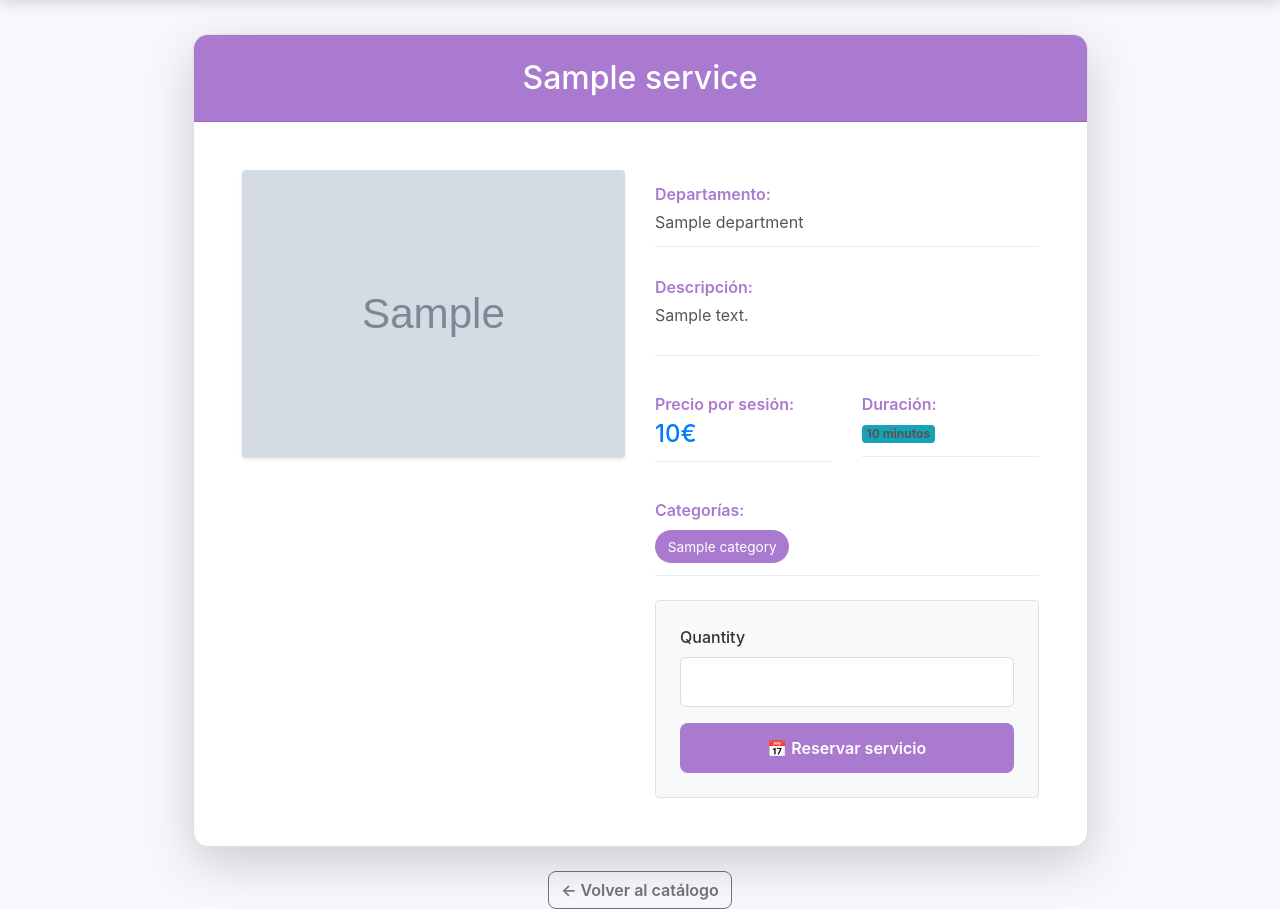
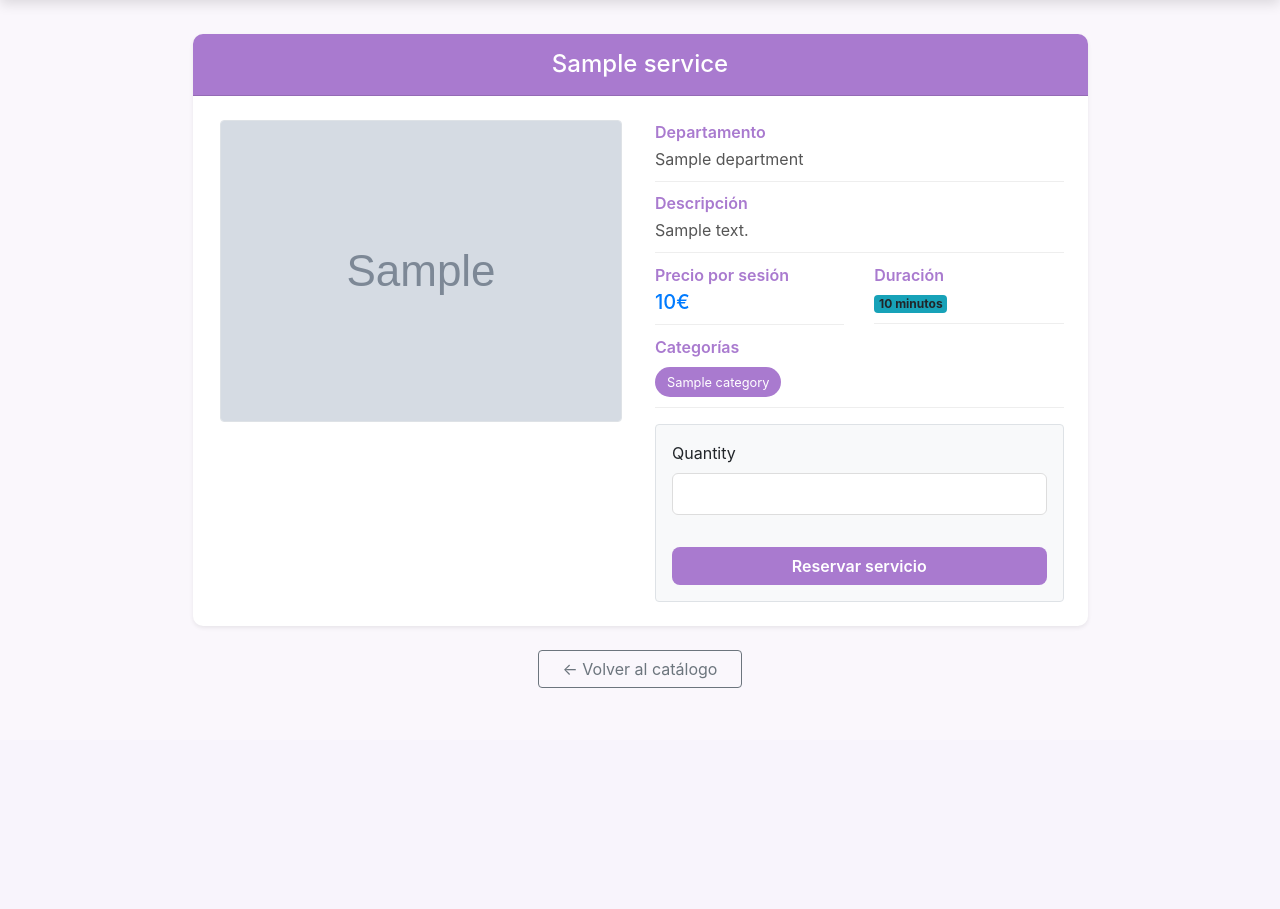
Before and after one commit to PepeCoral/orchid-cosmetics, a Django app: template src/app/templates/service/detail.html in a window 1280 px wide. Shown: the part 60-969 px from the top of the page. After the commit the page ends 748 px from the top, so only its background shows below. Run offline with Django 5.2, Linux system fonts and the light colour scheme; the template is opened without the code that fills it: most values are stand-ins (such as "Sample title", 1, 10 or a date in 2020); grey boxes marked "Sample" are stand-in pictures; form fields are guessed from the names that the template uses; some libraries are stand-ins or nearby versions.

Commit message:
style: :lipstick: modified the product and service detail view

```diff
--- a/src/app/templates/service/detail.html
+++ b/src/app/templates/service/detail.html
@@ -5,59 +5,58 @@
 <div class="container mt-4">
   <div class="row justify-content-center">
     <div class="col-md-10">
-            <div class="card shadow-lg">
-                <div class="card-header text-white text-center py-4" style="background-color: #a97acf;">
-                    <h2 class="mb-0">{{ service.name }}</h2>
+      <div class="card product-card shadow-sm">
+
+        <!-- Card header -->
+        <div class="card-header text-white text-center py-3" style="background-color: #a97acf;">
+          <h2 class="mb-0" style="font-size: 1.5rem;">{{ service.name }}</h2>
         </div>
-                <div class="card-body p-5">
-                    <div class="row">
-                        <!-- Columna izquierda - Imagen -->
-                        <div class="col-md-6">
-                            <div class="text-center">
+
+        <div class="card-body p-4">
+          <div class="row g-4">
+
+            <!-- Left column: Image -->
+            <div class="col-md-6 text-center">
               {% if service.image_url %}
               <img src="{{ service.image_url.url }}" alt="{{ service.name }}"
-                                    class="img-fluid rounded shadow-sm" style="max-height: 400px; object-fit: cover;">
+                class="img-fluid rounded border product-image">
               {% else %}
-                                <div class="bg-light d-flex align-items-center justify-content-center rounded"
-                                    style="height: 400px;">
-                                    <span class="text-muted h5">Sin imagen</span>
+              <div class="no-image-box rounded">
+                <span class="text-muted">Sin imagen</span>
               </div>
               {% endif %}
             </div>
+
+            <!-- Right column: Details -->
+            <div class="col-md-6">
+
+              <div class="info-block">
+                <strong class="info-label">Departamento</strong>
+                <span class="info-text">{{ service.department }}</span>
               </div>
 
-                        <!-- Columna derecha - Información -->
-                        <div class="col-md-6">
-                            <div class="service-details">
-                                <div class="detail-item mb-3">
-                                    <strong class="detail-label">Departamento:</strong>
-                                    <span class="detail-value">{{ service.department }}</span>
+              <div class="info-block">
+                <strong class="info-label">Descripción</strong>
+                <p class="info-text">{{ service.description }}</p>
               </div>
 
-                                <div class="detail-item mb-4">
-                                    <strong class="detail-label">Descripción:</strong>
-                                    <p class="detail-value">{{ service.description }}</p>
-                                </div>
-
-                                <div class="row mb-4">
+              <div class="row">
                 <div class="col-6">
-                                        <div class="detail-item">
-                                            <strong class="detail-label">Precio por sesión:</strong>
-                                            <span class="detail-value h4 text-primary">{{ service.price }}€</span>
+                  <div class="info-block">
+                    <strong class="info-label">Precio por sesión</strong>
+                    <span class="h5 text-primary">{{ service.price }}€</span>
                   </div>
                 </div>
                 <div class="col-6">
-                                        <div class="detail-item">
-                                            <strong class="detail-label">Duración:</strong>
-                                            <span class="detail-value badge bg-info fs-6">
-                                                {{ service.duration_minutes }} minutos
-                                            </span>
+                  <div class="info-block">
+                    <strong class="info-label">Duración</strong>
+                    <span class="badge bg-info fs-6">{{ service.duration_minutes }} minutos</span>
                   </div>
                 </div>
               </div>
 
-                                <div class="detail-item mb-4">
-                                    <strong class="detail-label">Categorías:</strong>
+              <div class="info-block">
+                <strong class="info-label">Categorías</strong>
                 <div class="categories-list mt-2">
                   {% for category in categories %}
                   <span class="category-badge">{{ category.name }}</span>
@@ -67,17 +66,13 @@
                 </div>
               </div>
 
-                                <!-- FORMULARIO DE RESERVA -->
-                                <div class="buy-form mt-4 p-4 rounded"
-                                    style="background-color: #f8f9fa; border: 1px solid #dee2e6;">
+              <!-- Reservation Form -->
+              <div class="buy-form mt-3 p-3 rounded" style="background-color: #f8f9fa; border: 1px solid #dee2e6;">
                 <form method="post">
                   {% csrf_token %}
-
-                                        <!-- Campo de cantidad con mejor estilo -->
                   <div class="mb-3">
                     <label for="{{ form.quantity.id_for_label }}" class="form-label fw-bold">
-                                                {{ form.quantity.label }}
-                                            </label>
+                      {{form.quantity.label}}</label>
                     {{ form.quantity }}
                     {% if form.quantity.errors %}
                     <div class="text-danger small mt-1">
@@ -94,21 +89,18 @@
                   </div>
                   {% endif %}
 
-                                        <button type="submit" class="btn text-white w-100"
-                                            style="background-color: #a97acf; padding: 12px;">
-                                            📅 Reservar servicio
-                                        </button>
+                  <button type="submit" class="btn btn-brand w-100">Reservar servicio</button>
                 </form>
               </div>
-                            </div>
+
             </div>
           </div>
         </div>
       </div>
 
-            <!-- Botón volver al catálogo -->
+      <!-- Back button -->
       <div class="text-center mt-4">
-                <a href="{% url 'catalog' %}" class="btn btn-outline-secondary">
+        <a href="{% url 'catalog' %}" class="btn btn-outline-secondary px-4">
           ← Volver al catálogo
         </a>
       </div>
@@ -117,109 +109,95 @@
 </div>
 
 <style>
-    .card {
-        border-radius: 15px;
+  /* Card */
+  .product-card {
+    border-radius: 10px;
     overflow: hidden;
+    border: none;
   }
 
-    .detail-item {
-        padding: 0.75rem 0;
-        border-bottom: 1px solid #e9ecef;
+  /* Branding / Buttons */
+  .btn-brand {
+    background-color: #a97acf;
+    color: white;
+    border-radius: 8px;
+    font-weight: 600;
+    transition: 0.2s;
   }
 
-    .detail-label {
-        color: #a97acf;
-        font-weight: 600;
-        display: block;
-        margin-bottom: 0.25rem;
+  .btn-brand:hover {
+    background-color: #9460c1;
+    color: white;
+    transform: translateY(-1px);
   }
 
-    .detail-value {
-        color: #555;
+  /* Image */
+  .product-image {
+    max-height: 380px;
+    object-fit: cover;
   }
 
+  .no-image-box {
+    height: 380px;
+    display: flex;
+    justify-content: center;
+    align-items: center;
+    background: #f3f3f3;
+    border: 1px solid #ddd;
+  }
+
+  /* Info blocks */
+  .info-block {
+    padding-bottom: 0.6rem;
+    margin-bottom: 0.6rem;
+    border-bottom: 1px solid #eee;
+  }
+
+  .info-label {
+    font-weight: 600;
+    color: #a97acf;
+    display: block;
+    margin-bottom: 0.2rem;
+  }
+
+  .info-text {
+    color: #555;
+    margin: 0;
+  }
+
+  /* Categories */
   .categories-list {
     display: flex;
     flex-wrap: wrap;
-        gap: 0.5rem;
+    gap: 0.4rem;
   }
 
   .category-badge {
     background-color: #a97acf;
     color: white;
-        padding: 0.4rem 0.8rem;
+    padding: 0.35rem 0.75rem;
     border-radius: 20px;
-        font-size: 0.85rem;
+    font-size: 0.8rem;
   }
 
-    .buy-form {
-        border-radius: 10px;
-    }
-
-    .btn {
-        transition: all 0.3s ease;
-        border-radius: 8px;
-        font-weight: 600;
-    }
-
-    .btn:hover {
-        transform: translateY(-2px);
-        box-shadow: 0 4px 12px rgba(0, 0, 0, 0.15);
-        background-color: #8e5db5 !important;
-    }
-
-    /* Estilos para el formulario */
+  /* Form inputs */
   .buy-form input,
   .buy-form select {
     width: 100%;
-        padding: 0.75rem;
+    padding: 0.5rem;
     border: 1px solid #ddd;
     border-radius: 0.375rem;
-        font-size: 1rem;
+    margin-bottom: 1rem;
   }
 
   .buy-form input:focus,
   .buy-form select:focus {
     border-color: #a97acf;
     box-shadow: 0 0 0 0.2rem rgba(169, 122, 207, 0.25);
-        outline: none;
   }
 
-    .form-label {
-        color: #333;
-        font-weight: 500;
-    }
-    input[type="number"]::-webkit-outer-spin-button,
-    input[type="number"]::-webkit-inner-spin-button {
-        -webkit-appearance: none;
-        margin: 0;
+  .btn-outline-secondary:hover {
+    background-color: #e9e9e9;
   }
 </style>
-
-<script>
-    // Mejora la experiencia del usuario con el campo de cantidad
-    document.addEventListener('DOMContentLoaded', function() {
-        const quantityInput = document.getElementById('quantity-input');
-
-        if (quantityInput) {
-            // Asegurar que el valor esté dentro del rango permitido
-            quantityInput.addEventListener('change', function() {
-                const min = parseInt(this.min) || 1;
-                const max = parseInt(this.max) || Infinity;
-                let value = parseInt(this.value) || min;
-
-                if (value < min) this.value = min;
-                if (value > max) this.value = max;
-            });
-
-            // Prevenir valores no numéricos
-            quantityInput.addEventListener('keypress', function(e) {
-                if (e.key === 'e' || e.key === 'E' || e.key === '+' || e.key === '-') {
-                    e.preventDefault();
-                }
-            });
-        }
-    });
-</script>
-
 {% endblock %}
```
Also changed, not shown: src/app/templates/product/detail.html (+103 -78 lines). Lines whose indentation alone changed are shown as unchanged.
